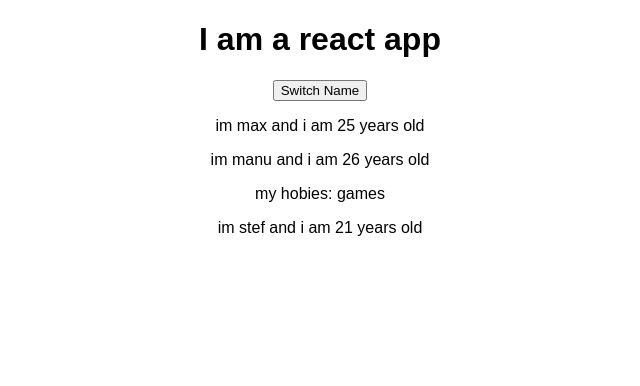
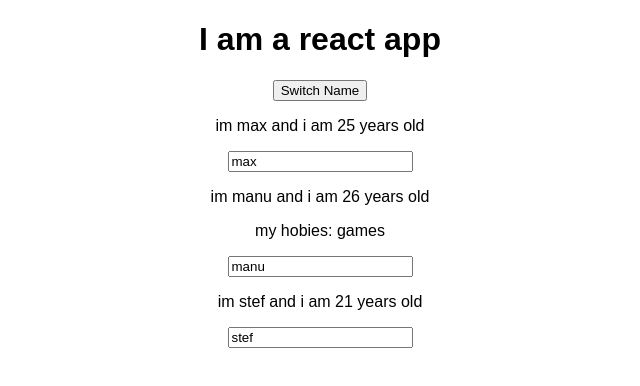
Before and after one commit to yousufmj/react-tutorial, a React (Create React App) app: page / in a window 1280 px wide. Shown: the top 386 px of the page, without its empty margins (320-960 px from the left). Built offline with nearby package versions, Linux system fonts and the light colour scheme.

Commit message:
changing state with input field

```diff
--- a/src/App.js
+++ b/src/App.js
@@ -20,17 +20,29 @@
             ]
         })
     }
+
+    nameChangedHandler = (event) => {
+        this.setState({
+            persons:  [
+                { name: 'Max', age: 25},
+                { name: event.target.value, age: 26},
+                { name: 'stefanuu', age: 29}
+            ]
+        })
+    }
     render () {
         return (
             <div className="App">
                 <h1>I am a react app</h1>
-                <button onClick={ () => this.switchNameHandler('nnnnnn') }>Switch Name</button>
+                <button onClick={ () => this.switchNameHandler('new name') }>Switch Name</button>
 
                 <Person name={this.state.persons[0].name} age={this.state.persons[0].age} />
                 <Person
                     name={this.state.persons[1].name}
                     age={this.state.persons[1].age}
-                    click={this.switchNameHandler.bind(this, 'duper')}>
+                    click={this.switchNameHandler.bind(this, 'duper')}
+                    changed={this.nameChangedHandler}
+                >
                         my hobies: games
                 </Person>
                 <Person name={this.state.persons[2].name} age={this.state.persons[2].age} />
--- a/src/Person/Person.js
+++ b/src/Person/Person.js
@@ -5,6 +5,7 @@
         <div>
             <p onClick={props.click}>im {props.name} and i am {props.age} years old</p>
             <p>{props.children}</p>
+            <input type="text" onChange={props.changed} value={props.name} />
         </div>
     );
 };
```
